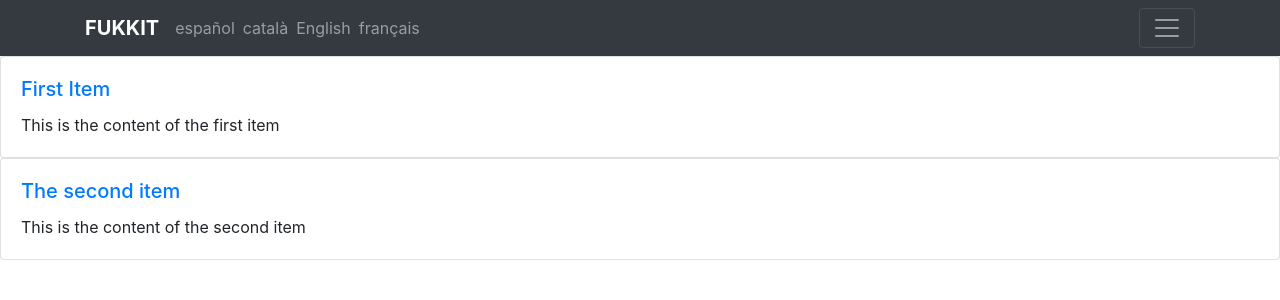
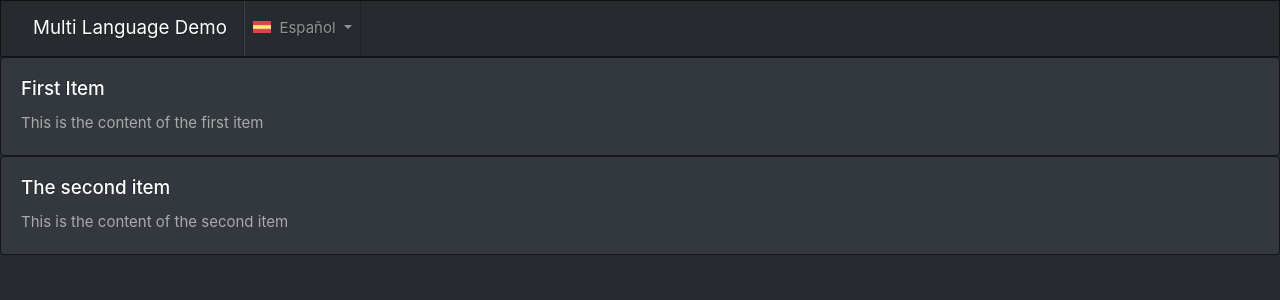
Before and after one commit to enzedonline/multilingo, a Django app: page /es/ in a window 1280 px wide. Shown: the top 300 px of the page. Run offline with Django 3.2, Linux system fonts and the light colour scheme; data comes from the database, SQL or seed files in the repository; both versions use the stored data as it was after the commit; some libraries are stand-ins or nearby versions.

Commit message:
Tidied up code. Ready to start static translations

```diff
--- /dev/null
+++ b/multilingo/static/set_language.js
@@ -0,0 +1,32 @@
+$(document).ready(function() {
+
+        $('#language-list a').on('click', function(event) {
+            event.preventDefault();
+            var target = $(event.target);
+            var url = target.attr('href');
+            var language_code = target.data('language-code');
+            var nextpage = target.data('next');
+            $.ajax({
+                type: 'POST',
+                url: url,
+                data: {language: language_code},
+                headers: {"X-CSRFToken": getCookie('csrftoken')}
+            }).done(function(data, textStatus, jqXHR) {
+                setCookie("django_language",language_code, (10000 * 365 * 24 * 60 * 60));
+                window.location.href = nextpage;
+            });
+        });
+
+        function setCookie(cname, cvalue, exp) {
+          var d = new Date();
+          d.setTime(d.getTime() + (exp));
+          var expires = "expires="+ d.toUTCString();
+          document.cookie = cname + "=" + cvalue + ";" + expires + ";path=/";
+        }
+
+        function getCookie(name) {
+            var value = '; ' + document.cookie,
+                parts = value.split('; ' + name + '=');
+            if (parts.length == 2) return parts.pop().split(';').shift();
+        }
+    });
--- a/news/templates/news/list.html
+++ b/news/templates/news/list.html
@@ -1,84 +1,56 @@
 {% load i18n %}
+{% load news_tags %}
+{% load static %}
+{% get_current_language as CURRENT_LANGUAGE_CODE %}
+{% if CURRENT_LANGUAGE_CODE == 'en' %}{% set_international_english %}{% endif %}
+{% get_available_languages as LANGUAGES %}
+{% get_language_info_list for LANGUAGES as languages %}
+{% get_base_url request.get_full_path as base_url %}
 <!doctype html>
-<html lang="en">
+<html lang="{{CURRENT_LANGUAGE_CODE}}">
     <head>
         <meta charset="utf-8">
         <meta name="viewport" content="width=device-width, initial-scale=1, shrink-to-fit=no">
-    <meta name="description" content="">
-    <meta name="author" content="Mark Otto, Jacob Thornton, and Bootstrap contributors">
-    <meta name="generator" content="Jekyll v3.8.5">
-    <title>{% trans "Album example · Bootstrap" %}</title>
+        <link rel="stylesheet" href="https://stackpath.bootstrapcdn.com/bootswatch/4.5.2/slate/bootstrap.min.css">
+    </head>
 
-    <!-- Bootstrap core CSS -->
-    <link rel="stylesheet" href="https://stackpath.bootstrapcdn.com/bootstrap/4.3.1/css/bootstrap.min.css" integrity="sha384-ggOyR0iXCbMQv3Xipma34MD+dH/1fQ784/j6cY/iJTQUOhcWr7x9JvoRxT2MZw1T" crossorigin="anonymous">
+    <body>
 
+    <link rel="alternate" hreflang="x-default" href="{% translate_url LANGUAGE_CODE %}" />
 
-    <style>
-      .bd-placeholder-img {
-        font-size: 1.125rem;
-        text-anchor: middle;
-        -webkit-user-select: none;
-        -moz-user-select: none;
-        -ms-user-select: none;
-        user-select: none;
-      }
-
-      @media (min-width: 768px) {
-        .bd-placeholder-img-lg {
-          font-size: 3.5rem;
-        }
-      }
-    </style>
-
-  </head>
-  <body>
-    <header>
-  <div class="collapse bg-dark" id="navbarHeader">
-    <div class="container">
-      <div class="row">
-        <div class="col-sm-8 col-md-7 py-4">
-          <h4 class="text-white">{% trans "About" %}</h4>
-          <p class="text-muted">{% trans "Add some information about the album below, the author, or any other background context. Make it a few sentences long so folks can pick up some informative tidbits. Then, link them off to some social networking sites or contact information." %}</p>
+    <header class="sticky-top">
+        <nav class="navbar navbar-expand-sm navbar-dark bg-dark">
+            <a class="navbar-brand" href="{% url 'home' %}">
+                Multi Language Demo
+            </a>
+            <button class="navbar-toggler" type="button" data-toggle="collapse" data-target="#navbarNavDropdown" aria-controls="navbarNavDropdown" aria-expanded="false" aria-label="Toggle navigation">
+                <span class="navbar-toggler-icon"></span>
+            </button>
+            <div class="collapse navbar-collapse flex-grow-0  float-right" id="navbarNavDropdown">
+                <ul class="navbar-nav">
+                    <li class="nav-item dropdown">
+                        <a class="nav-link dropdown-toggle" href="" id="navbarDropdownMenuLink" role="button" data-toggle="dropdown" aria-haspopup="true" aria-expanded="false">
+                            <img src="{% static CURRENT_LANGUAGE_CODE|add:'.png' %}" class="d-inline-block align-middle pb-1" alt="" loading="lazy">
+                            &nbsp;{{ CURRENT_LANGUAGE_CODE|language_name_local|capfirst }}
+                        </a>
+                        <div class="dropdown-menu" role="menu" id="language-list" aria-labelledby="navbarDropdownMenuLink">
+                            {% for language in languages %}
+                                {% if language.code != CURRENT_LANGUAGE_CODE %}
+                                    {% translate_url language.code as lang_url %}
+                                    <link rel="alternate" hreflang="{{ language.code }}" href="{{lang_url}}" />
+                                    <a class="dropdown-item" href="{% url 'set_language' %}" data-language-code="{{ language.code }}" data-next="{{ base_url }}">
+                                        <img src="{% static language.code|add:'.png' %}" class="d-inline-block align-middle pb-1" alt="" loading="lazy">
+                                        &nbsp;{{ language.name_local|capfirst }}
+                                    </a>
+                                {% endif %}
+                            {% endfor %}
                         </div>
-        <div class="col-sm-4 offset-md-1 py-4">
-          <h4 class="text-white">{% trans "Contact" %}</h4>
-          <ul class="list-unstyled">
-            <li><a href="#" class="text-white">{% trans "Follow on Twitter" %}</a></li>
-            <li><a href="#" class="text-white">{% trans "Like on Facebook" %}</a></li>
-            <li><a href="#" class="text-white">{% trans "Email me" %}</a></li>
+                    </li>
                 </ul>
             </div>
-      </div>
-    </div>
-  </div>
-  <div class="navbar navbar-dark bg-dark shadow-sm">
-    <div class="container d-flex justify-content-between">
-      <a href="#" class="navbar-brand d-flex align-items-center">
-        <strong>{% trans "FUKKIT" %}</strong>
-      </a>
-      <ul class="navbar-nav d-flex flex-row mr-auto">
-
-        <li class="nav-item">
-          {% get_current_language as LANGUAGE_CODE %}
-          {% get_available_languages as LANGUAGES %}
-          {% get_language_info_list for LANGUAGES as languages %}
-          <div class="languages">
-          <ul class="navbar-nav d-flex flex-row mr-auto">
-          {% for language in languages %}
-          <li class="nav-item">
-          <a class="nav-link mr-2" href="/{{ language.code }}"
-          {% if language.code == LANGUAGE_CODE %} class="selected"{% endif %}>
-          {{ language.name_local }}
-          </a>
-          </li>
-          {% endfor %}
-          </ul></ul>
-      <button class="navbar-toggler" type="button" data-toggle="collapse" data-target="#navbarHeader" aria-controls="navbarHeader" aria-expanded="false" aria-label="Toggle navigation">
-        <span class="navbar-toggler-icon"></span>
-      </button>
-    </div>
-  </div>
+        </nav>
     </header>
+  <body>
 
 <main>
     {% if News_Items %}
@@ -95,10 +67,7 @@
     {% endif %}
 </main>
 
-
-<script src="https://code.jquery.com/jquery-3.3.1.slim.min.js" integrity="sha384-q8i/X+965DzO0rT7abK41JStQIAqVgRVzpbzo5smXKp4YfRvH+8abtTE1Pi6jizo" crossorigin="anonymous"></script>
-<script src="https://cdnjs.cloudflare.com/ajax/libs/popper.js/1.14.7/umd/popper.min.js" integrity="sha384-UO2eT0CpHqdSJQ6hJty5KVphtPhzWj9WO1clHTMGa3JDZwrnQq4sF86dIHNDz0W1" crossorigin="anonymous"></script>
-<script src="https://stackpath.bootstrapcdn.com/bootstrap/4.3.1/js/bootstrap.min.js" integrity="sha384-JjSmVgyd0p3pXB1rRibZUAYoIIy6OrQ6VrjIEaFf/nJGzIxFDsf4x0xIM+B07jRM" crossorigin="anonymous"></script>
-
-    </body>
-</html>
+<script src="https://code.jquery.com/jquery-3.5.1.js" integrity="sha256-QWo7LDvxbWT2tbbQ97B53yJnYU3WhH/C8ycbRAkjPDc=" crossorigin="anonymous"></script>
+<script src="https://cdnjs.cloudflare.com/ajax/libs/popper.js/1.11.0/umd/popper.min.js" integrity="sha384-b/U6ypiBEHpOf/4+1nzFpr53nxSS+GLCkfwBdFNTxtclqqenISfwAzpKaMNFNmj4" crossorigin="anonymous"></script>
+<script src="https://stackpath.bootstrapcdn.com/bootstrap/4.5.2/js/bootstrap.min.js" integrity="sha384-B4gt1jrGC7Jh4AgTPSdUtOBvfO8shuf57BaghqFfPlYxofvL8/KUEfYiJOMMV+rV" crossorigin="anonymous"></script>
+<script src="{% static 'set_language.js' %}"></script>
--- a/news/templatetags/news_tags.py
+++ b/news/templatetags/news_tags.py
@@ -5,8 +5,8 @@ from django import urls
 from django.conf import settings
 
 register = template.Library()
-languages = ['es', 'ca', 'en', 'fr']
-print(settings.LANGUAGES)
+languages = [lang[0] for lang in settings.LANGUAGES]
+
 @register.simple_tag
 def get_base_url(url):
     base = url.split("/")
@@ -28,7 +28,7 @@ def set_international_english():
 
 @register.simple_tag(takes_context=True)
 def translate_url(context: Dict[str, Any], language: Optional[str]) -> str:
-    # url = context['request'].build_absolute_uri('/') + \
-    #       language + \
-    #       get_base_url(context['request'].get_full_path())
-    return '' #url
+    url = context['request'].build_absolute_uri('/') + \
+          language + \
+          get_base_url(context['request'].get_full_path())
+    return url
```
Also changed, not shown: news/templates/news/detail.html (+6 -70 lines), static/set_language.js (added, +32 -0 lines), db.sqlite3. Lines whose indentation alone changed are shown as unchanged.
